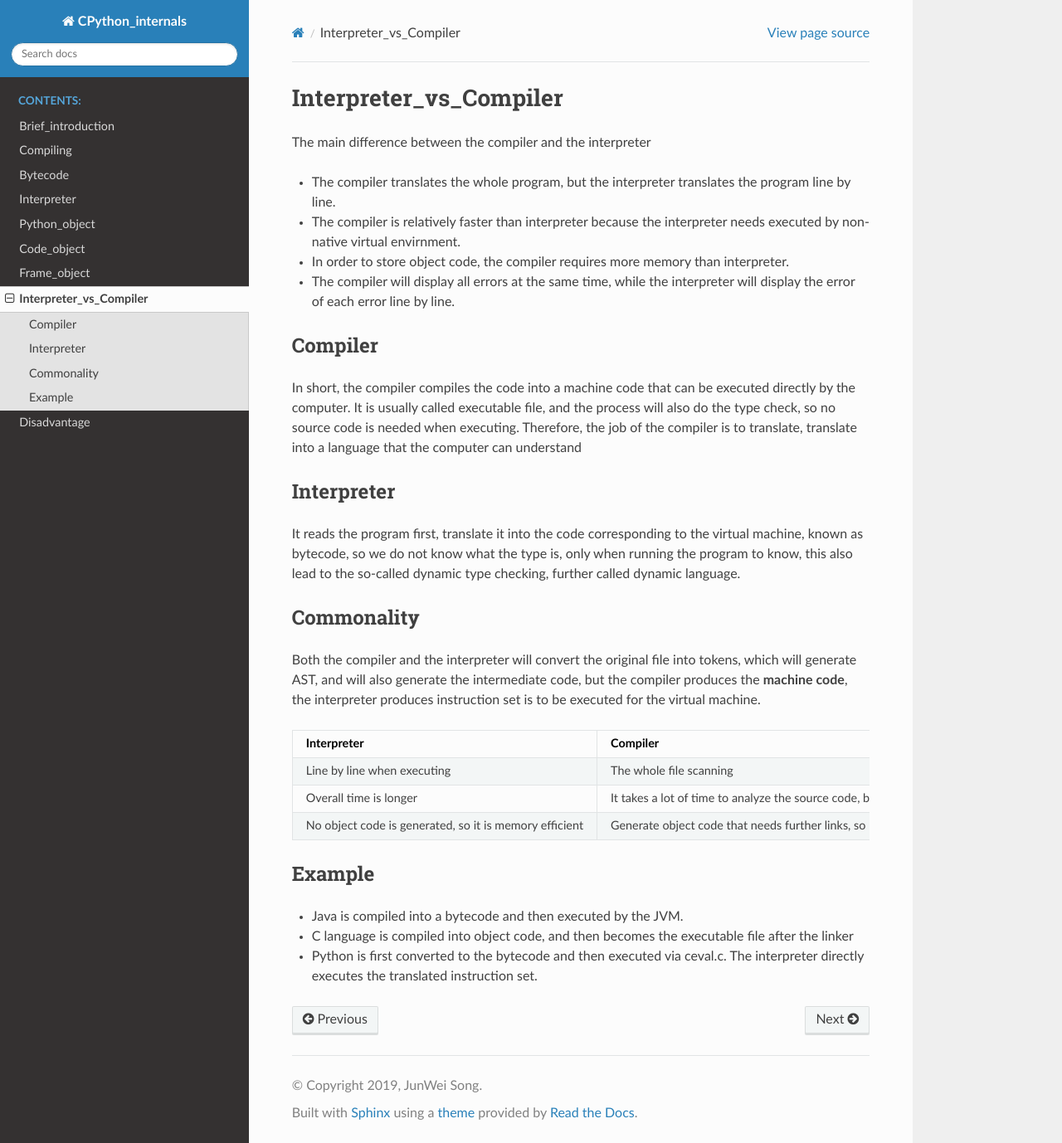
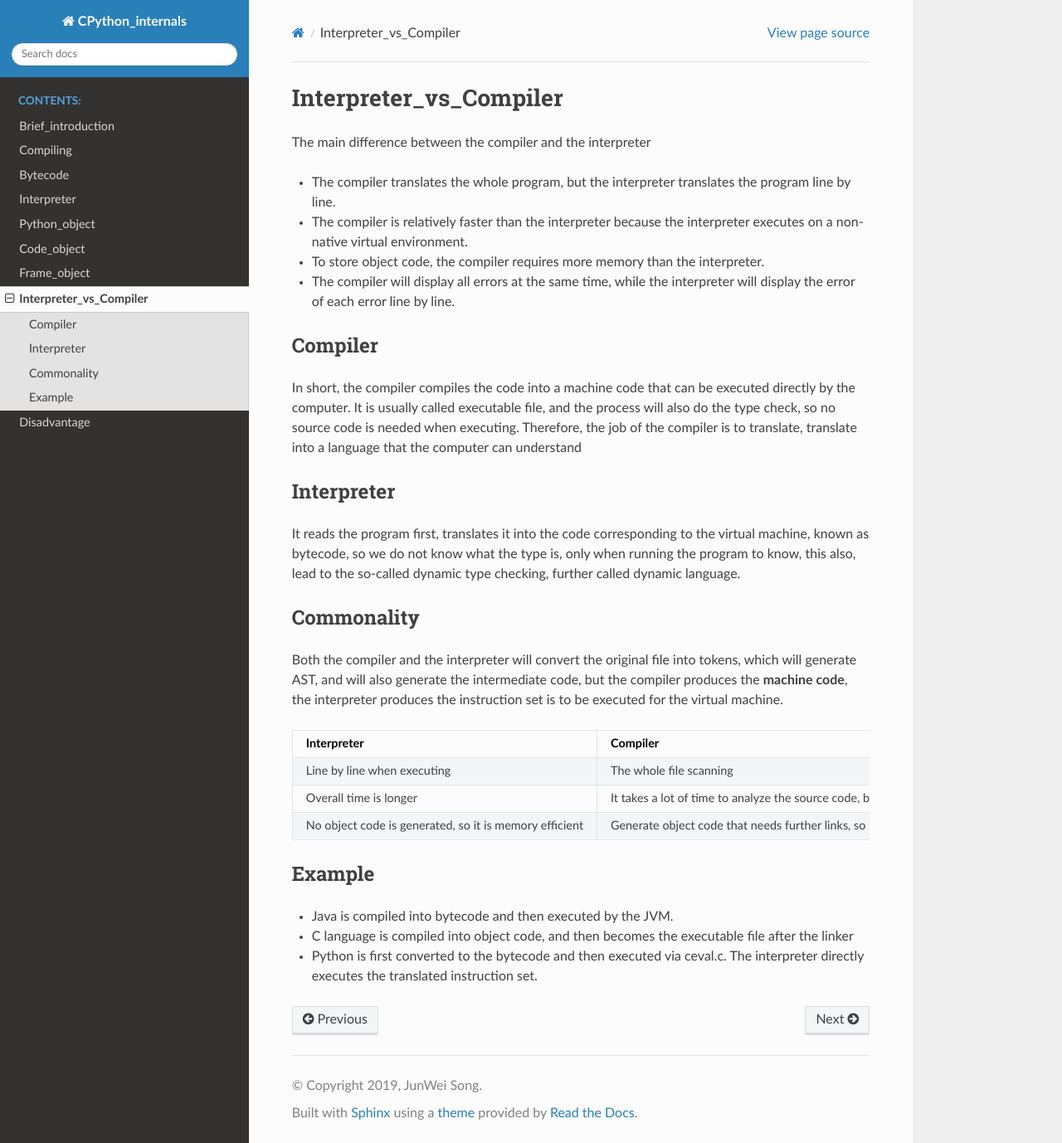
Before and after one commit to krnick/Cpython_internals, a Sphinx documentation site: the page built from source/Interpreter_vs_Compiler.rst, in a window 1280 px wide and 1378 px high. Shown: the whole window at 83% size. Built offline with Sphinx 7.4.7 and the Read the Docs theme 2.0.0, drawn with Linux system fonts in a browser that asks for light colours.

Commit message:
fix grammar

```diff
--- a/source/Interpreter_vs_Compiler.rst
+++ b/source/Interpreter_vs_Compiler.rst
@@ -1,12 +1,12 @@
-=======================
+==================
 Interpreter_vs_Compiler
-=======================
+==================
 
 The main difference between the compiler and the interpreter
 
 * The compiler translates the whole program, but the interpreter translates the program line by line.
-* The compiler is relatively faster than interpreter because the interpreter needs executed by non-native virtual envirnment.
-* In order to store object code, the compiler requires more memory than interpreter.
+* The compiler is relatively faster than the interpreter because the interpreter executes on a non-native virtual environment.
+* To store object code, the compiler requires more memory than the interpreter.
 * The compiler will display all errors at the same time, while the interpreter will display the error of each error line by line.
 
 Compiler
@@ -19,18 +19,18 @@ code is needed when executing. Therefore, the job of the compiler is to translat
 Interpreter
 -------------
 
-It reads the program first, translate it into the code
+It reads the program first, translates it into the code
 corresponding to the virtual machine, known as
 bytecode, so we do not know what the type
 is, only when running the program to know, this
-also lead to the so-called dynamic type checking,
+also, lead to the so-called dynamic type checking,
 further called dynamic language.
 
 
 Commonality
 ----------------
 
-Both the compiler and the interpreter will convert the original file into tokens, which will generate AST, and will also generate the intermediate code, but the compiler produces the **machine code**, the interpreter produces instruction set is to be executed for the virtual machine.
+Both the compiler and the interpreter will convert the original file into tokens, which will generate AST, and will also generate the intermediate code, but the compiler produces the **machine code**, the interpreter produces the instruction set is to be executed for the virtual machine.
 
 
 +--------------------------------------------------------+-------------------------------------------------------------------------------------------------------+--+
@@ -46,7 +46,7 @@ Both the compiler and the interpreter will convert the original file into tokens
 Example
 -----------
 
-* Java is compiled into a bytecode and then executed by the JVM.
+* Java is compiled into bytecode and then executed by the JVM.
 
 * C language is compiled into object code, and then becomes the executable file after the linker
 
```
Also changed, not shown: 5 other files.
